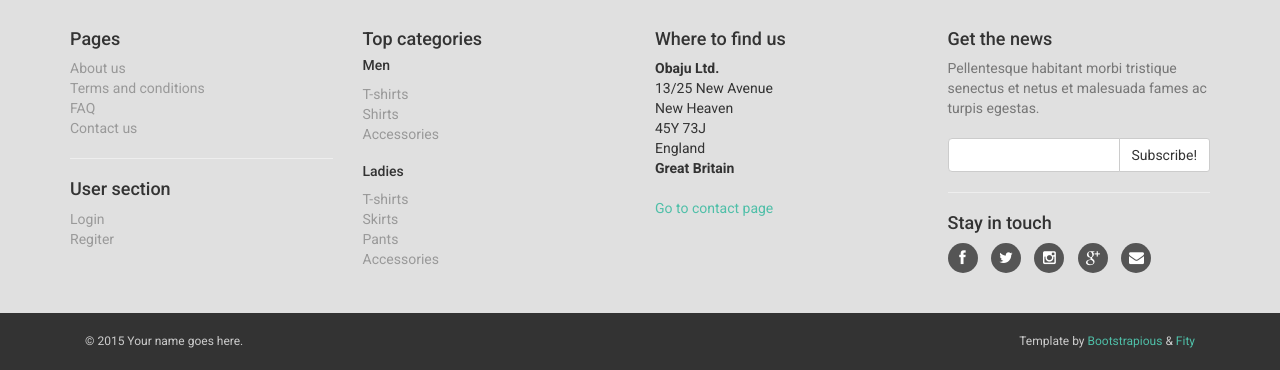
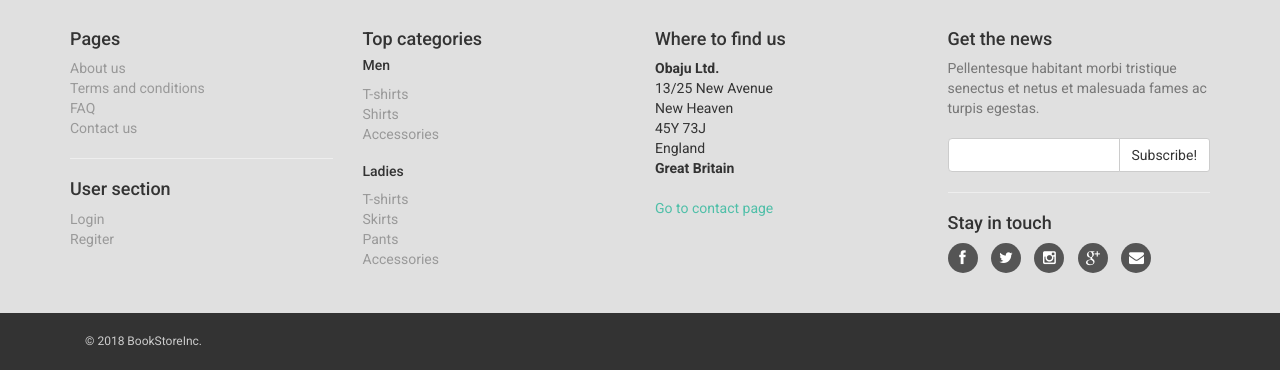
Before and after one commit to oscar0812/BookZale, a PHP site: page /app/views/basket.php in a window 1280 px wide. Shown: the part 1130-1500 px from the top of the page. Run offline with PHP 8.4, Linux system fonts and the light colour scheme.

Commit message:
no copyright

```diff
--- a/app/views/templates/footer.php
+++ b/app/views/templates/footer.php
@@ -142,14 +142,10 @@
 <div id="copyright">
   <div class="container">
     <div class="col-md-6">
-      <p class="pull-left">© 2015 Your name goes here.</p>
+      <p class="pull-left">© 2018 BookStoreInc.</p>
 
     </div>
-    <div class="col-md-6">
-      <p class="pull-right">Template by <a href="https://bootstrapious.com/e-commerce-templates">Bootstrapious</a> & <a href="https://fity.cz">Fity</a>
-        <!-- Not removing these links is part of the license conditions of the template. Thanks for understanding :) If you want to use the template without the attribution links, you can do so after supporting further themes development at https://bootstrapious.com/donate  -->
-      </p>
-    </div>
+    <!-- no copyright since donation has been given -->
   </div>
 </div>
 <!-- *** COPYRIGHT END *** -->
```
